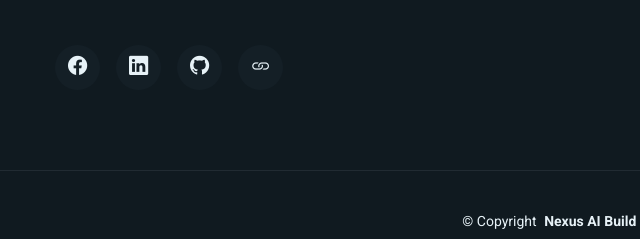
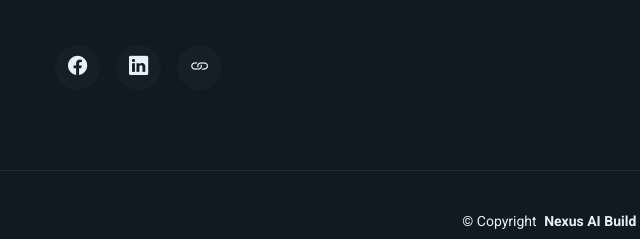
Before and after one commit to tahirtechinsights/nexusaibuild, a plain HTML site: page index.html in a window 1280 px wide. Shown: the part 989-1228 px from the top of the page, 27-667 px from the left. Drawn offline with Linux system fonts and the light colour scheme.

Commit message:
remove github link.

```diff
--- a/index.html
+++ b/index.html
@@ -138,7 +138,7 @@
               <div class="social-links" data-aos="fade-up" data-aos-delay="600">
                 <a href="https://www.facebook.com/tahirtechinsights"><i class="bi bi-facebook"></i></a>
                 <a href="https://www.linkedin.com/in/tahirtechinsights/"><i class="bi bi-linkedin"></i></a>
-                <a href="https://github.com/tahirtechinsights/"><i class="bi bi-github"></i></a>
+                <!-- <a href="https://github.com/tahirtechinsights/"><i class="bi bi-github"></i></a> -->
                 <a href="https://tahirtechinsights.tech"><i class="bi bi-link"></i></a>
               </div>
             </div>
```
